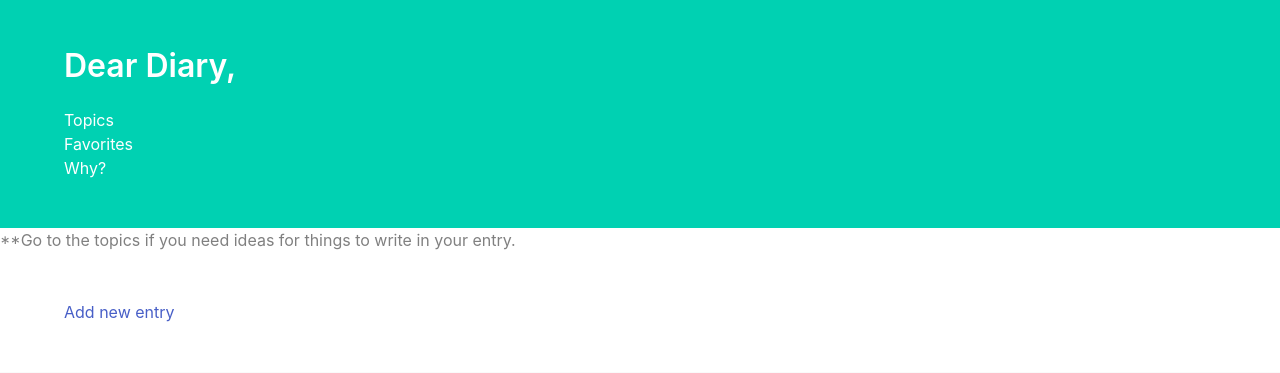
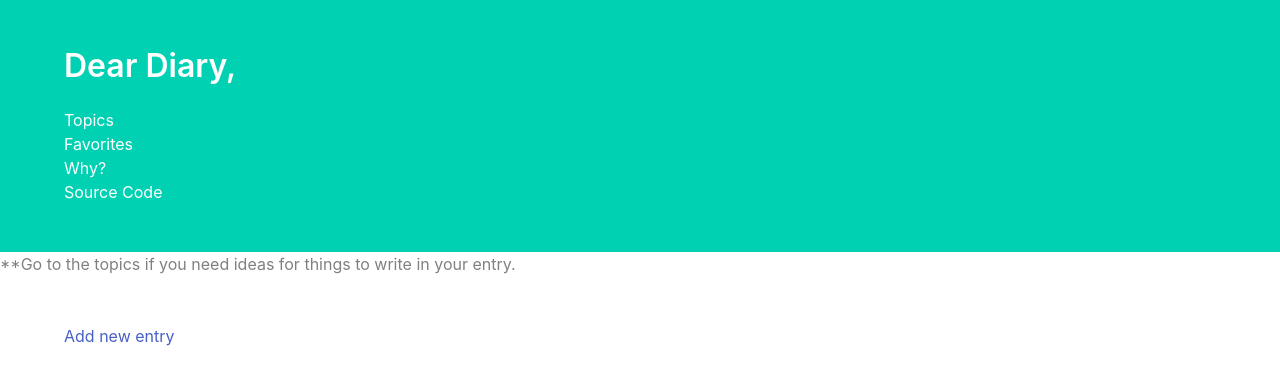
Before and after one commit to kelg06/django-project, a Django app: page / in a window 1280 px wide. Shown: the top 373 px of the page. Run offline with Django 5.2, Linux system fonts and the light colour scheme; data that the repository does not hold is empty; some libraries are stand-ins or nearby versions.

Commit message:
heroku stuffff

```diff
--- a/app/templates/entries/about.html
+++ b/app/templates/entries/about.html
@@ -19,6 +19,7 @@
                 <a href="{% url 'home' %}"><h2>Dear Diary</h2></a>
                 <a href="{% url 'topic' %}"><h2>Topics</h2></a>
                 <a href="{% url 'fav' %}"><h2>Favorites</h2></a>
+                <a href="https://github.com/kelg06/django-project">Source Code</a>
             </div>
         </div>
     </section>
--- a/app/templates/entries/favorites.html
+++ b/app/templates/entries/favorites.html
@@ -19,6 +19,7 @@
                 <a href="{% url 'about' %}"><h2>Why?</h2></a>
                 <a href="{% url 'home' %}"><h2>Dear Diary</h2></a>
                 <a href="{% url 'topic' %}"><h2>Topics</h2></a>
+                <a href="https://github.com/kelg06/django-project">Source Code</a>
             </div>
         </div>
     </section>
--- a/app/templates/entries/index.html
+++ b/app/templates/entries/index.html
@@ -21,6 +21,7 @@
                 <a href="{% url 'topic' %}"><h2>Topics</h2></a>
                 <a href="{% url 'fav' %}"><h2>Favorites</h2></a>
                 <a href="{% url 'about' %}"><h2>Why?</h2></a>
+                <a href="https://github.com/kelg06/django-project">Source Code</a>
             </div>
         </div>
     </section>
--- a/app/templates/entries/topic.html
+++ b/app/templates/entries/topic.html
@@ -19,6 +19,7 @@
                 <a href="{% url 'fav' %}"><h2>Favorites</h2></a>
                 <a href="{% url 'about' %}"><h2>Why?</h2></a>
                 <a href="{% url 'home' %}"><h2>Dear Diary</h2></a>
+                <a href="https://github.com/kelg06/django-project">Source Code</a>
             </div>
         </div>
     </section>
```
